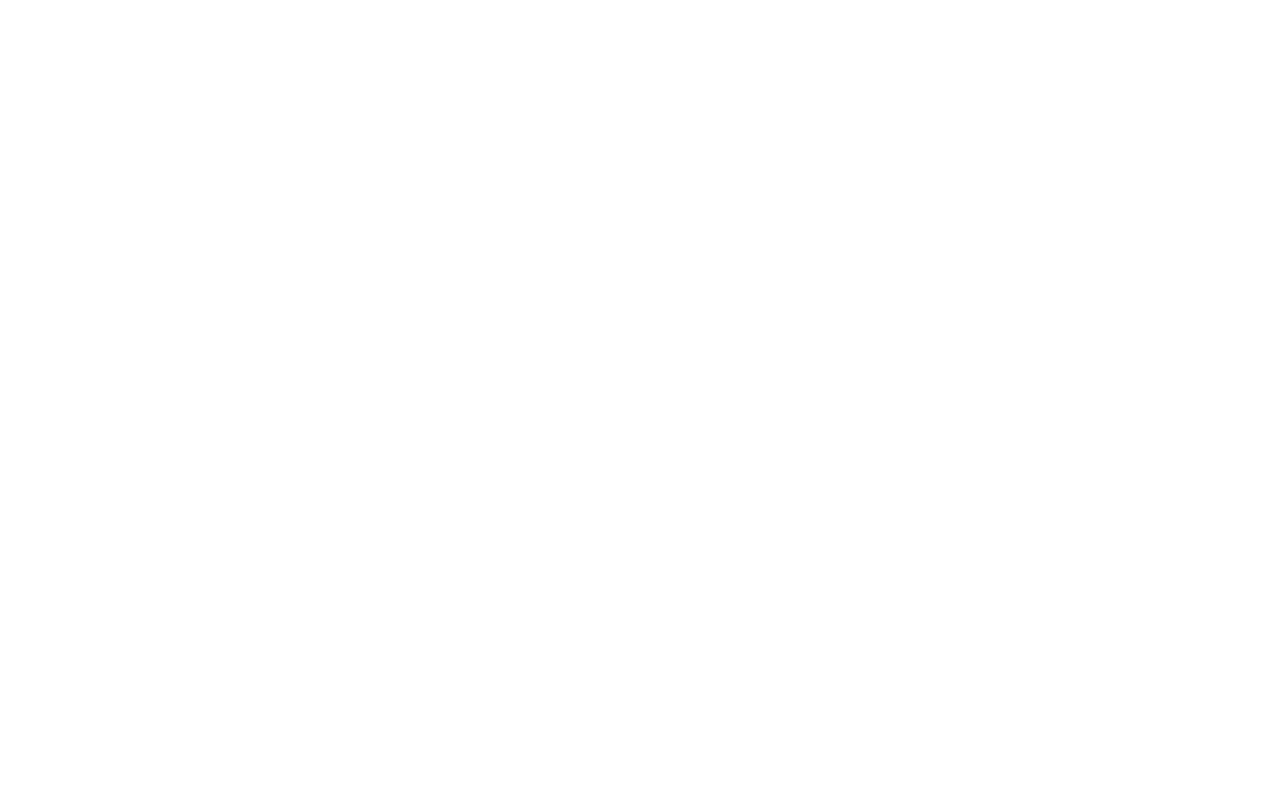
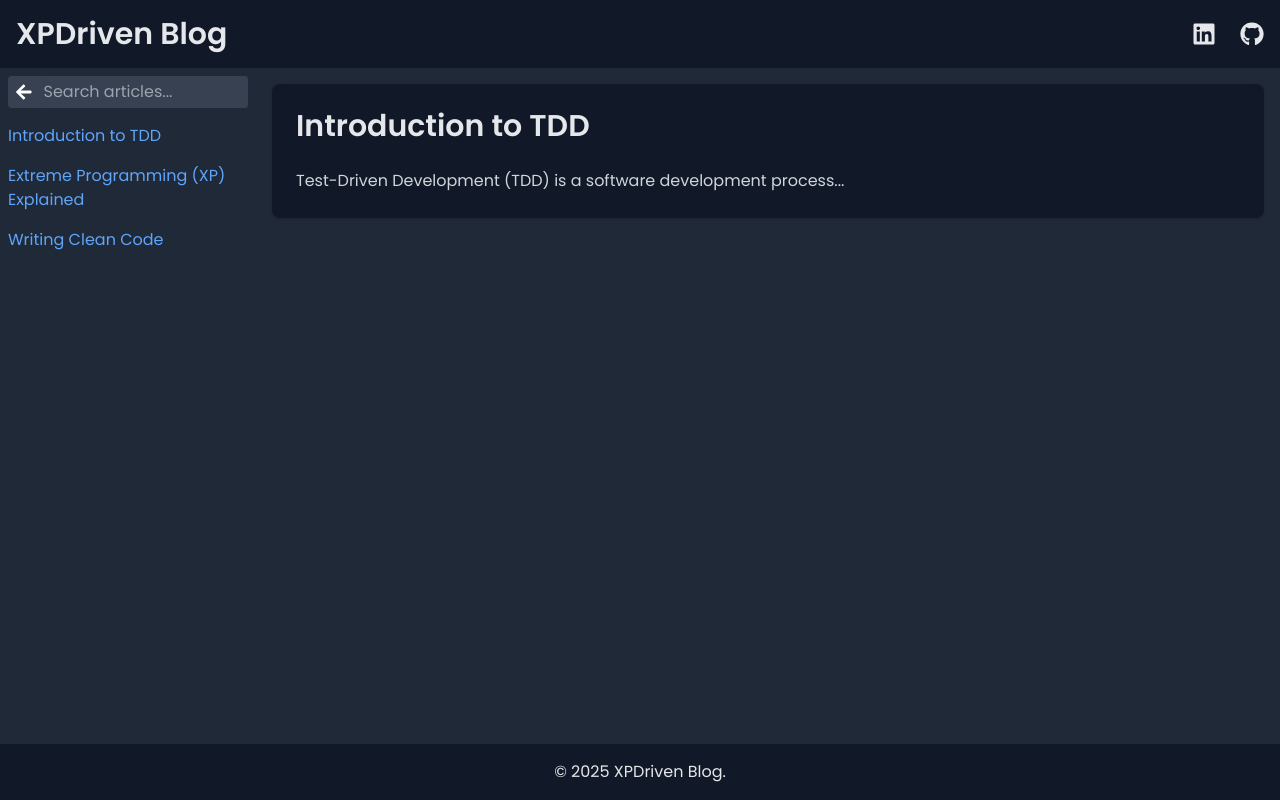
Before and after one commit to leandrodalbo/xpdriven-blog, a React (Vite) app: page / in a window 1280 px wide. Built offline with nearby package versions, Linux system fonts and the light colour scheme.

Commit message:
app-skeleton (#1)
* app skeleton done

* removing unused function

* removing unused function

```diff
--- a/index.html
+++ b/index.html
@@ -4,7 +4,7 @@
     <meta charset="UTF-8" />
     <meta name="viewport" content="width=device-width, initial-scale=1.0" />
     <link href="https://fonts.googleapis.com/css2?family=Poppins:wght@400;600&display=swap" rel="stylesheet">
-    <title>Jungle-Logic</title>
+    <title>XPDriven</title>
   </head>
   <body>
     <div id="root"></div>
--- a/package.json
+++ b/package.json
@@ -16,10 +16,10 @@
     "react": "^18.3.1",
     "react-dom": "^18.3.1",
     "react-i18next": "^15.4.0",
-    "react-icons": "^5.4.0"
+    "react-icons": "^5.4.0",
+    "react-router-dom": "^7.2.0"
   },
   "devDependencies": {
-    "@types/react-icons": "^2.2.7",
     "@eslint/js": "^9.17.0",
     "@testing-library/jest-dom": "^6.6.3",
     "@testing-library/react": "^16.2.0",
@@ -27,6 +27,7 @@
     "@types/jest": "^29.5.14",
     "@types/react": "^18.3.18",
     "@types/react-dom": "^18.3.5",
+    "@types/react-icons": "^2.2.7",
     "@vitejs/plugin-react": "^4.3.4",
     "autoprefixer": "^10.4.20",
     "eslint": "^9.17.0",
--- /dev/null
+++ b/src/App.tsx
@@ -0,0 +1,27 @@
+
+import BlogHeader from './blog-header/BlogHeader';
+import BlogSidebar from './blog-sidebar/BlogSidebar';
+import ArticlePage from './article-page/ArticlePage';
+import BlogFooter from './blog-footer/BlogFooter';
+import { articles } from './data/blog-articles';
+import { BrowserRouter as Router, Routes, Route } from 'react-router-dom';
+
+export const App = () => {
+    return (
+        <Router>
+            <div className="flex flex-col min-h-screen">
+                <BlogHeader />
+                <div className="flex flex-1">
+                    <BlogSidebar articles={articles} />
+                    <main className="flex-1 p-4 bg-gray-800">
+                        <Routes>
+                            <Route path="/" element={<ArticlePage articles={articles} />} />
+                            <Route path="/article/:id" element={<ArticlePage articles={articles} />} />
+                        </Routes>
+                    </main>
+                </div>
+                <BlogFooter />
+            </div>
+        </Router>
+    )
+}
--- /dev/null
+++ b/src/article-page/ArticlePage.tsx
@@ -0,0 +1,24 @@
+import { useParams } from "react-router-dom";
+import BlogArticleComponent from "../blog-article/BlogArticleComponent";
+import { BlogArticle } from "../types";
+
+
+interface ArticlePageProps {
+    articles: BlogArticle[];
+}
+
+const ArticlePage = ({ articles }: ArticlePageProps) => {
+    const { id } = useParams();
+    const articleById = articles.filter((it) => it.id === Number(id));
+
+    return (
+
+        articleById.length === 1 ? <BlogArticleComponent id={Number(id)} title={articleById[0].title} paragraphs={articleById[0].paragraphs} /> :
+            <BlogArticleComponent id={0} title={articles[0].title} paragraphs={articles[0].paragraphs} />
+
+    )
+
+
+};
+
+export default ArticlePage;
--- /dev/null
+++ b/src/blog-article/BlogArticleComponent.tsx
@@ -0,0 +1,14 @@
+import { BlogArticle } from "../types";
+
+const BlogArticleComponent = ({ title, paragraphs }: BlogArticle) => (
+    <article className="p-2 md:p-4 lg:p-6 sm:p-0 bg-gray-900 text-gray-200 rounded-lg shadow">
+        <h1 className="text-2xl  md:text-3xl font-bold mb-6">{title}</h1>
+        {paragraphs.map((it, index) => (
+            <p key={index} className="mt-4 text-gray-300 leading-relaxed">
+                {it}
+            </p>
+        ))}
+    </article>
+);
+
+export default BlogArticleComponent;
--- /dev/null
+++ b/src/blog-footer/BlogFooter.tsx
@@ -0,0 +1,7 @@
+const BlogFooter = () => (
+  <footer className="bg-gray-900 text-gray-200 p-4 text-center">
+    <p>© {new Date().getFullYear()} XPDriven Blog.</p>
+  </footer>
+);
+
+export default BlogFooter;
--- /dev/null
+++ b/src/blog-header/BlogHeader.tsx
@@ -0,0 +1,38 @@
+import { FaGithub, FaLinkedin } from "react-icons/fa";
+
+const BlogHeader = () => {
+    return (
+        <header className="bg-gray-900 p-4 flex justify-between items-center shadow-md">
+
+            <a
+                href="/"
+                className="text-2xl md:text-3xl text-gray-200 hover:text-blue-400 font-bold transition duration-300"
+            >
+                XPDriven Blog
+            </a>
+
+
+            <nav className="flex space-x-6">
+                <a
+                    href="https://www.linkedin.com/in/leandrodlb/"
+                    className="text-gray-200 hover:text-blue-400 transform hover:scale-110 transition duration-300 text-2xl"
+                    target="_blank"
+                    rel="noopener noreferrer"
+                >
+                    <FaLinkedin />
+                </a>
+
+                <a
+                    href="https://github.com/leandrodalbo"
+                    className="text-gray-200 hover:text-blue-400 transform hover:scale-110 transition duration-300 text-2xl"
+                    target="_blank"
+                    rel="noopener noreferrer"
+                >
+                    <FaGithub />
+                </a>
+            </nav>
+        </header>
+    );
+};
+
+export default BlogHeader;
--- /dev/null
+++ b/src/blog-sidebar/BlogSidebar.tsx
@@ -0,0 +1,60 @@
+import { Link } from "react-router-dom";
+import { useState } from "react";
+import { FaArrowLeft } from "react-icons/fa";
+import { FaArrowRight } from "react-icons/fa";
+import { BlogArticle } from "../types";
+
+interface BlogSidebarProps {
+    articles: BlogArticle[];
+}
+
+const BlogSidebar = ({ articles }: BlogSidebarProps) => {
+    const [articlesList, setArticlesList] = useState(articles);
+    const [isDisplayed, setIsDisplayed] = useState(true)
+
+    const filterArticles = (value: string) => {
+        const withTitle = articles.filter((it) =>
+            it.title.toLowerCase().includes(value.toLowerCase())
+        );
+
+        setArticlesList(withTitle);
+    };
+
+
+    return (
+        <aside
+            className={`${isDisplayed ? "w-full md:w-1/4 lg:w-1/5" : "w-12"} max-w-xs bg-gray-800 p-2 transition-all duration-300`}>
+            {!isDisplayed && <FaArrowRight className="text-white text-lg ml-2" onClick={() => setIsDisplayed(true)} />}
+            {isDisplayed && <div>
+                <div className="flex items-center bg-gray-700 rounded w-full mb-4">
+
+                    <FaArrowLeft className="text-white text-lg ml-2" onClick={() => setIsDisplayed(false)} />
+
+                    <input
+                        type="text"
+                        placeholder="Search articles..."
+                        className="p-1 text-white bg-gray-700 rounded w-full ml-2 focus:outline-none"
+                        onChange={(e) => filterArticles(e.target.value)}
+                    />
+                </div>
+
+                <ul>
+                    {articlesList.map((article) => (
+                        <li key={article.id} className="mb-4">
+                            <Link
+                                to={`/article/${article.id}`}
+                                className="text-blue-400 hover:underline"
+                            >
+                                {article.title}
+                            </Link>
+                        </li>
+                    ))}
+                </ul>
+
+            </div>
+            }
+        </aside>
+    );
+};
+
+export default BlogSidebar;
--- /dev/null
+++ b/src/data/blog-articles.ts
@@ -0,0 +1,19 @@
+import { BlogArticle } from "../types";
+
+export const articles: BlogArticle[] = [
+    {
+        id: 0,
+        title: "Introduction to TDD",
+        paragraphs: ["Test-Driven Development (TDD) is a software development process..."]
+    },
+    {
+        id: 1,
+        title: "Extreme Programming (XP) Explained",
+        paragraphs: ["XP focuses on engineering practices that improve software quality..."]
+    },
+    {
+        id: 2,
+        title: "Writing Clean Code",
+        paragraphs: ["Clean code is readable, maintainable, and scalable..."]
+    }
+];
--- a/src/types.ts
+++ b/src/types.ts
@@ -0,0 +1,6 @@
+export interface BlogArticle {
+    id: number,
+    title: string,
+    paragraphs: string[]
+
+}
```
Also changed, not shown: src/main.tsx (+4 -6 lines), 1 other file (tests, documents, lock files or other folders).
